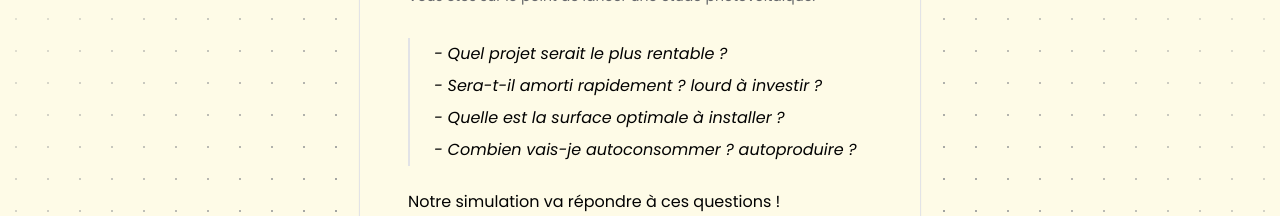
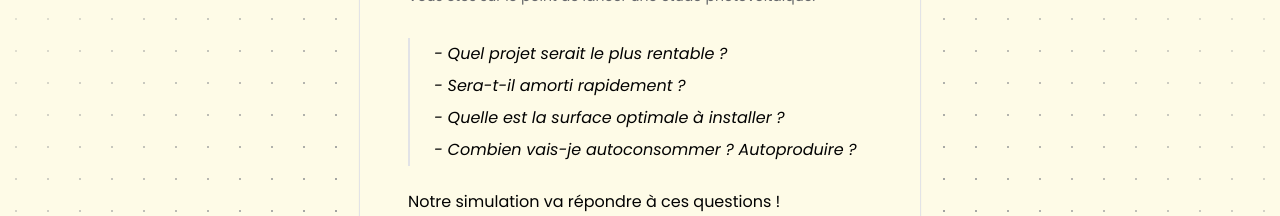
Before and after one commit to Soleil-Bleu/frontend, a React (Vite) app: page /new in a window 1280 px wide. Shown: the part 157-373 px from the top of the page. Built offline with nearby package versions, Linux system fonts and the light colour scheme; no server answers.

Commit message:
jai juste enlever un espace lol

```diff
--- a/src/components/preForm.jsx
+++ b/src/components/preForm.jsx
@@ -34,9 +34,9 @@ export function PreForm() {
                     <blockquote class="my-2 border-l-2 pl-6 italic leading-loose">
     <ul class="list-['-_'] list-inside">
         <li>Quel projet serait le plus rentable ?</li>
-        <li>Sera-t-il amorti rapidement ? lourd à investir ?</li>
+        <li>Sera-t-il amorti rapidement ?</li>
         <li>Quelle est la surface optimale à installer ?</li>
-        <li>Combien vais-je autoconsommer ? autoproduire ?</li>
+        <li>Combien vais-je autoconsommer ? Autoproduire ?</li>
         {/* <li>L'autoconsommation est-elle faite pour moi ?</li> */}
     </ul>
 </blockquote>
@@ -45,8 +45,7 @@ export function PreForm() {
                             Notre simulation va répondre à ces questions !
                         </p>
                         <p>
-                            En analysant votre courbe de consommation et les paramètres de votre installation
-                            , nous pouvons simuler son comportement selon différentes configurations.
+                            En analysant votre courbe de consommation et les paramètres de votre installation, nous pouvons simuler son comportement selon différentes configurations.
                         </p>
                         <p>
                             Le rapport final vous indiquera les choix optimaux à privilégier selon vos objectifs financiers
```
